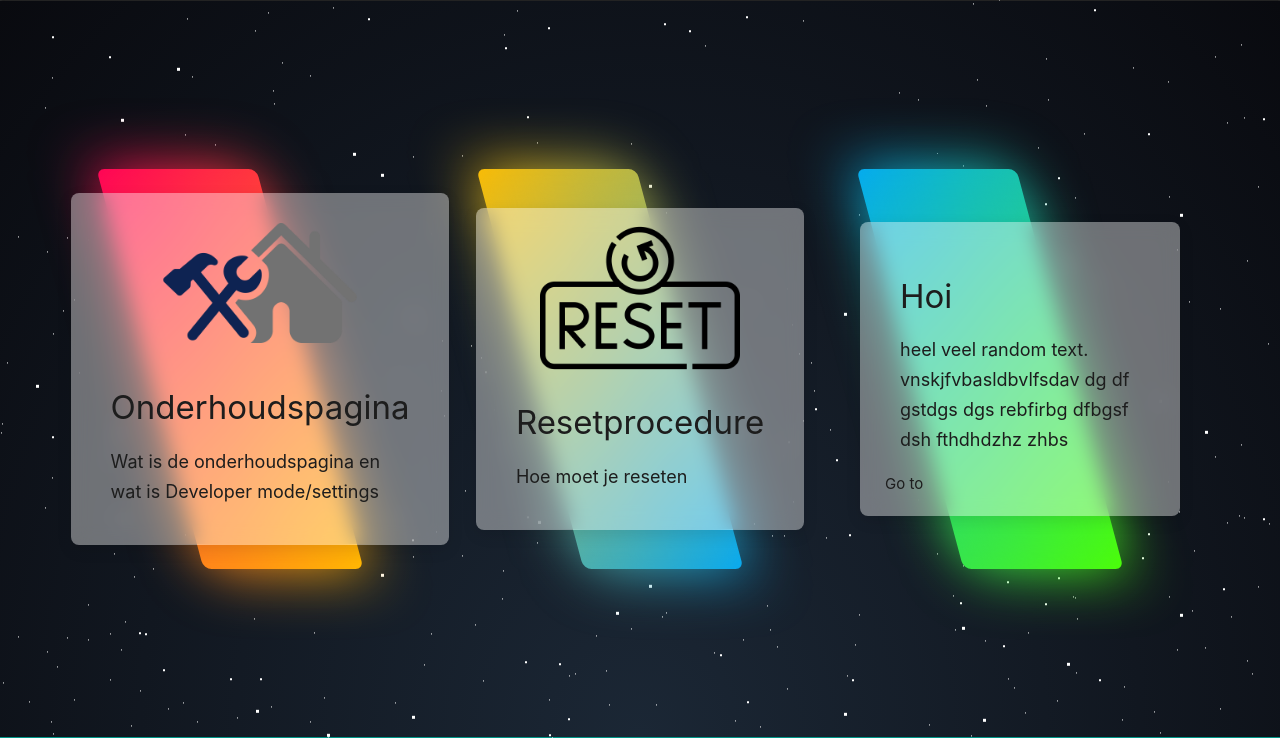
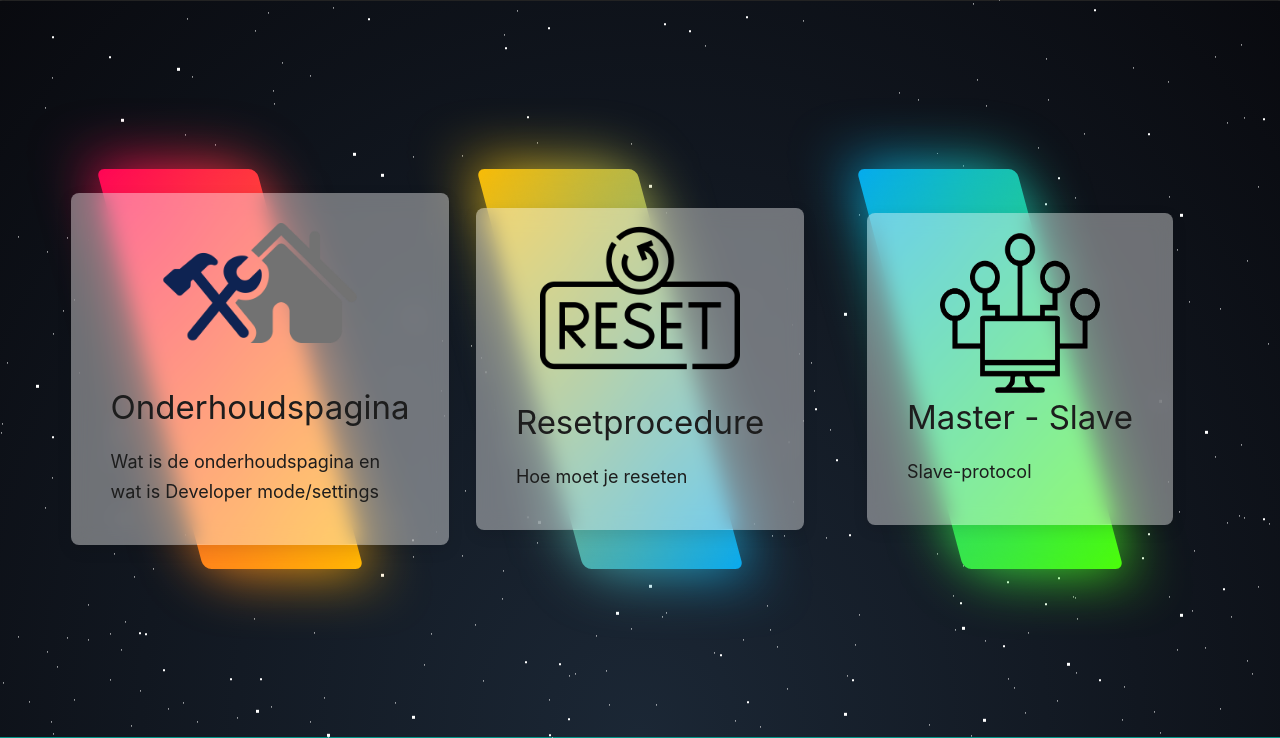
Before and after one commit to Tommydw/Skills_magazijn-Summa_College, a Flask app: page /info in a window 1280 px wide. Shown: the part 64-802 px from the top of the page. Run offline with Flask 2, Linux system fonts and the light colour scheme; some libraries are stand-ins or nearby versions.

Commit message:
FIX settings page and EDIT info page

```diff
--- a/skills/Templates/base.html
+++ b/skills/Templates/base.html
@@ -11,6 +11,7 @@
         <script type="text/javascript" src="{{ url_for('static', filename='js/socket.io.js') }}"></script>
         <link rel="stylesheet" type="text/css" href="{{ url_for('static', filename='css/materialize.min.css') }}">
         <link href="{{ url_for('static', filename='css/style.css') }}" type="text/css" rel="stylesheet" media="screen,projection"/>
+        <link rel="shortcut icon" href="{{ url_for('static', filename='icons/favicon.ico') }}">
     </head>
 
     <!-- loader -->
--- a/skills/Templates/infoPage.html
+++ b/skills/Templates/infoPage.html
@@ -19,7 +19,9 @@
                     <h2>Onderhoudspagina</h2>
                     <p>Wat is de onderhoudspagina en wat is Developer mode/settings</p>
                     <div class='hidden'>
-                        <p></p>
+                        <p>Op de onderhoudspagina kan je de status van het magazijn zien. Ook kan je de status van alle in en outputs zien.
+                            Wanneer Developer mode is geactiveerd, is het mogelijk om de outputs te schakelen op de onderhoudspagina, ook zullen er meer opties beschiktbaar zijn op de website. (in Developer mode kan je ook werken met het deurtje open, veel veiligheidfunties zijn dan uitgeschakeld!)
+                        </p>
                         <a id="onderhoudsURL" href="">Link naar de onderhoudspagina</a>
                     </div>
                 </div>
@@ -44,12 +46,17 @@
             <div class="box">
                 <span></span>
                 <div class='content'>
-                    <h2>Hoi</h2>
-                    <p>heel veel random text.
-                        vnskjfvbasldbvlfsdav dg df
-                        gstdgs dgs rebfirbg dfbgsf dsh fthdhdzhz zhbs
-                    </p>
-                    <a href="{{ url_for('static', filename='docs/Slave-protocol.pdf') }}" target="_blank">Go to</a>
+                    <div class="cardPicture" style="margin-top: 30px;">
+                        <img style="margin: -30px 0;" src="{{ url_for('static', filename='icons/node.png') }}" height="160" width="160">
+                    </div>
+                    <h2>Master - Slave</h2>
+                    <p>Slave-protocol</p>
+                    <div class='hidden'>
+                        <p>Het magazijn staat bij opstarten standaard in Master modes. Het magazijn reageert dan alleen op de website, maar zal wel status op de PLC connector geven.
+                            Wanneer het magazijn in Slave modes staat, wordt het magazijn afhankelijk van een exten apparaat. De communicatie en pinout staat beschereven in het Slave-protocol.
+                        </p>
+                        <a href="{{ url_for('static', filename='docs/Slave-protocol.pdf') }}" target="_blank">Slave-protocol.pdf</a>
+                    </div>
                 </div>
             </div>
         </div>
--- a/skills/Templates/settings.html
+++ b/skills/Templates/settings.html
@@ -9,7 +9,7 @@
 
         <div class="settingswitches">
             <!-- selectie master slave -->
-            <div class="settingbox" style="margin-top: 64px;">
+            <div class="settingbox">
                 <div class="masterswitch">
                     <p class="infotext"> Zet magazijn in Master-mode of Slave-mode.</p>
                     <div class="switch singleSwitch" id="masterswitch">
@@ -57,9 +57,9 @@
                 <div class="devswitch">
                     <p class="infotext"> Developer settings inschakelen.</p>
                     <div class="switch singleSwitch" id="devswitch">
-                        <dev class="links">
+                        <div class="links">
                             <b>DEFAULT</b>
-                        </dev>
+                        </div>
                         <label>
                             <div class="centerswitch">
                                 <input type="checkbox" id="devswitchtoggle">
```
Also changed, not shown: skills/static/css/settings.css (+8 -5 lines), skills/static/js/settings/settings.js (+7 -0 lines), skills/static/icons/favicon.ico (added), skills/static/icons/node.png (added), 1 other file.
